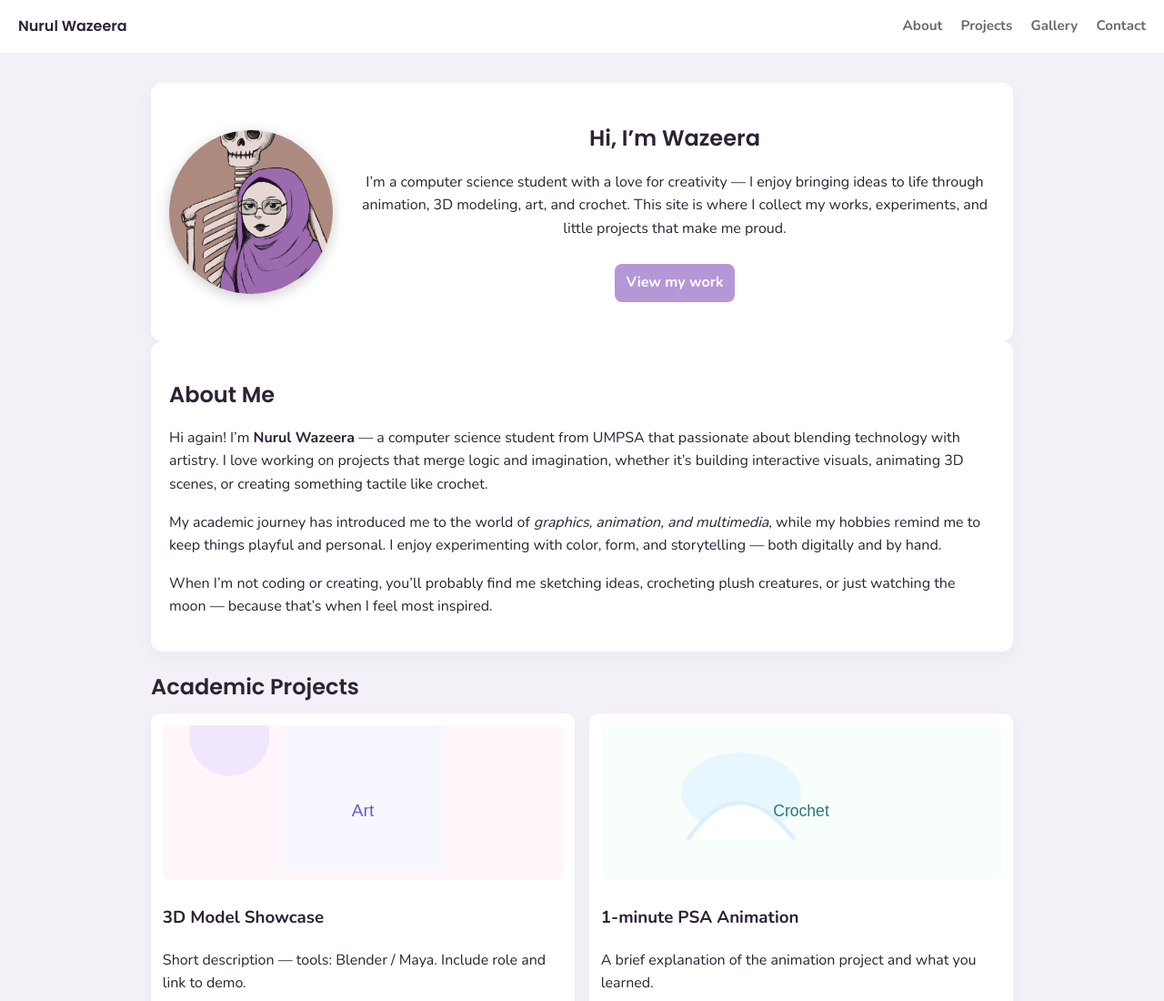
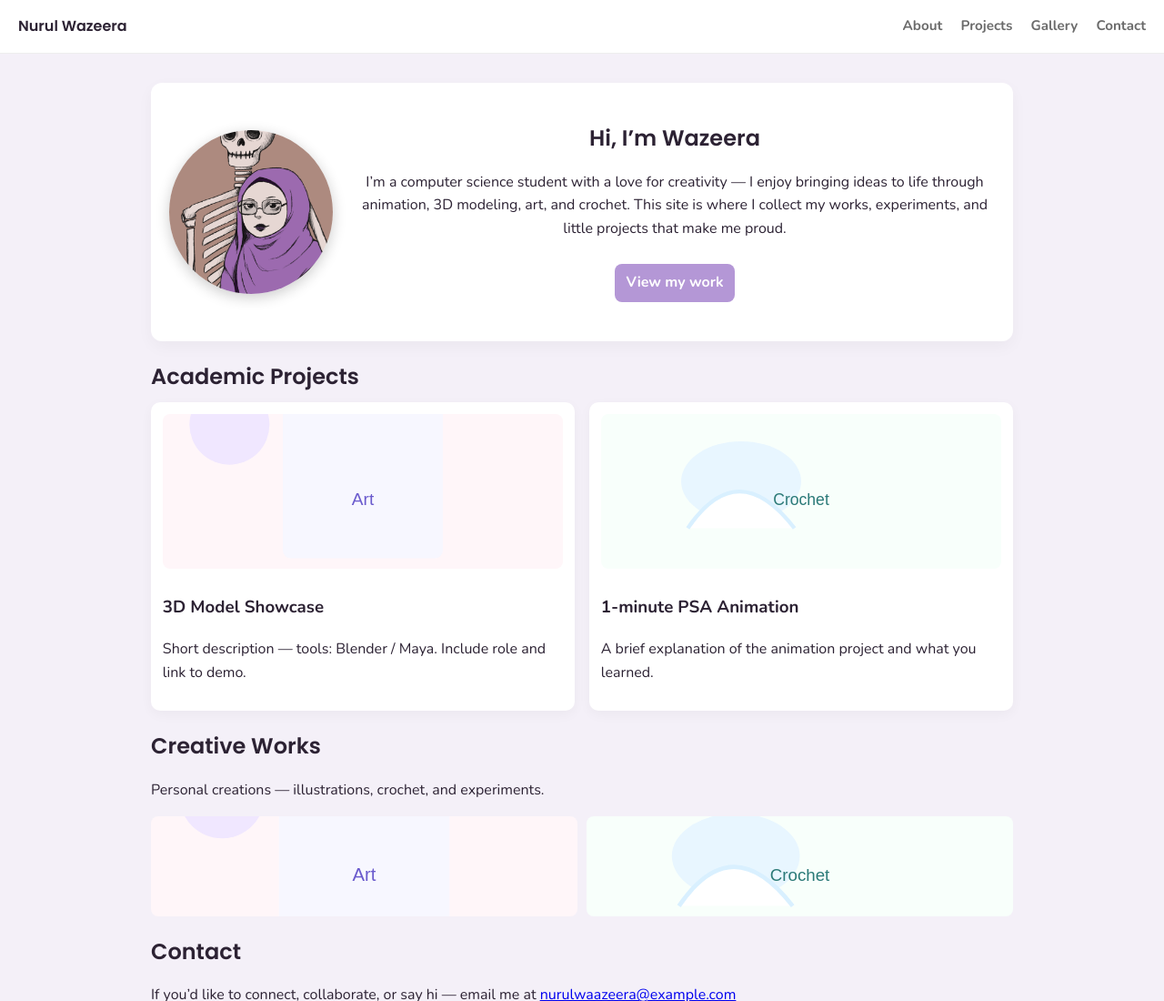
Before and after one commit to N-Wazeera/n-wazeera.github.io, a plain HTML site: page index.html in a window 1280 px wide. Shown: the top 1100 px of the page at 91% size. Drawn offline with nearby package versions, Linux system fonts and the light colour scheme.

Commit message:
Update index.html

```diff
--- a/index.html
+++ b/index.html
@@ -27,13 +27,6 @@
           <a class="cta" href="#projects">View my work</a>
         </div>
       </div>
-    </section>
-
-    <section id="about" class="card">
-      <h2>About Me</h2>
-      <p>Hi again! I’m <strong>Nurul Wazeera</strong> — a computer science student from UMPSA that passionate about blending technology with artistry. I love working on projects that merge logic and imagination, whether it’s building interactive visuals, animating 3D scenes, or creating something tactile like crochet.</p>
-      <p>My academic journey has introduced me to the world of <em>graphics, animation, and multimedia</em>, while my hobbies remind me to keep things playful and personal. I enjoy experimenting with color, form, and storytelling — both digitally and by hand.</p>
-      <p>When I’m not coding or creating, you’ll probably find me sketching ideas, crocheting plush creatures, or just watching the moon — because that’s when I feel most inspired.</p>
     </section>
 
     <section id="projects">
```
